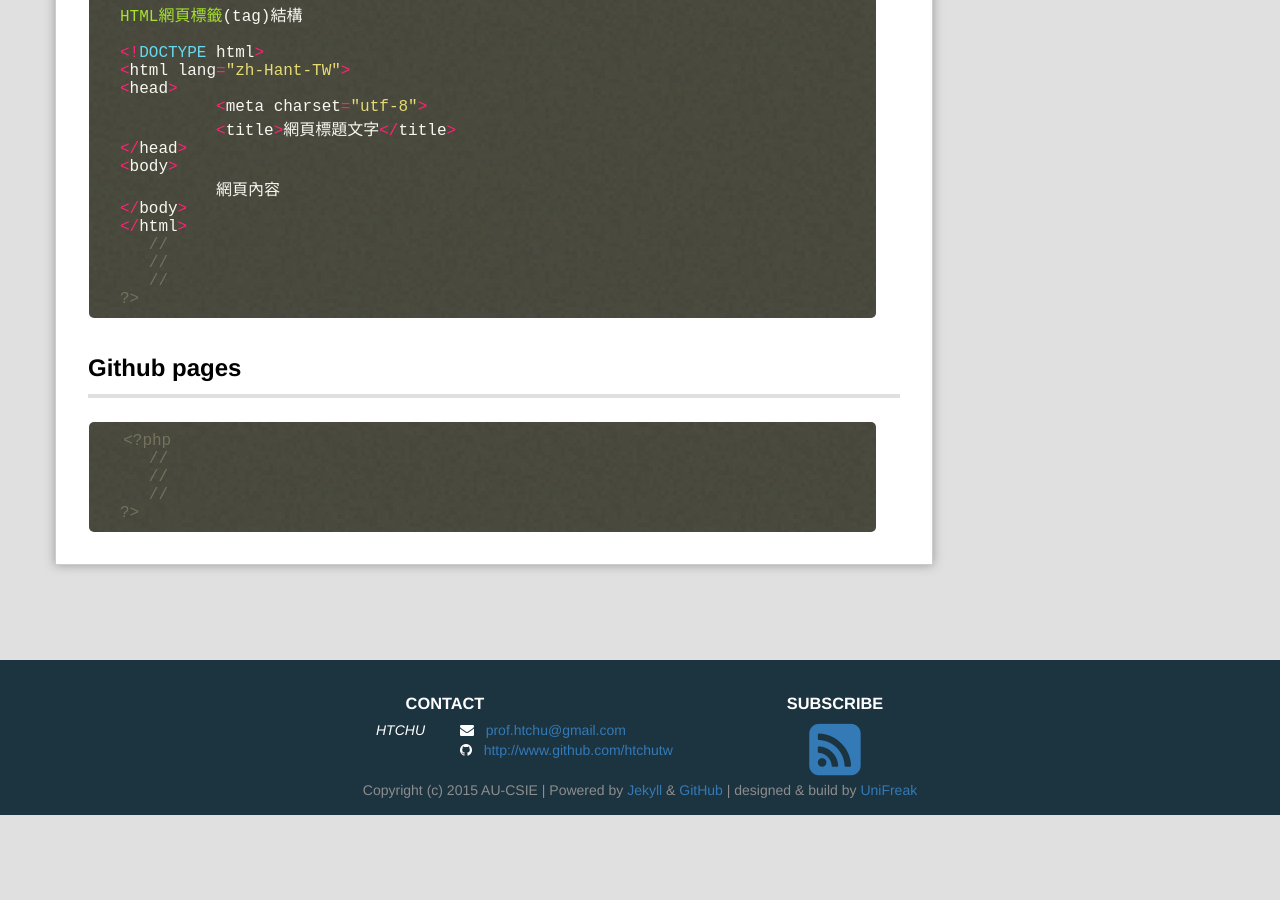
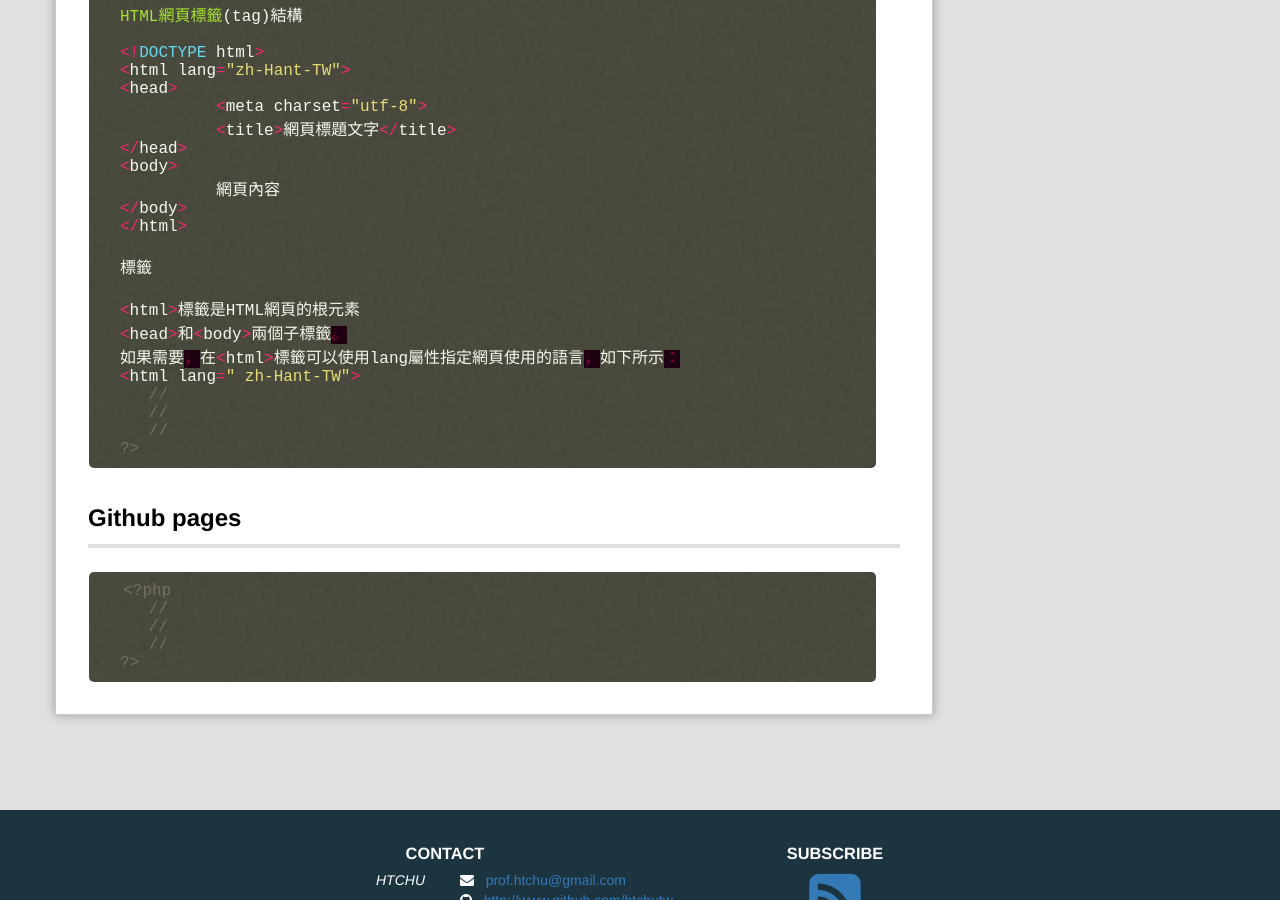
Before and after one commit to laoshay/webcourse, a Jekyll site: the page built from _posts/2017-10-18-Class5.md, in a window 1280 px wide and 900 px high, scrolled down 1076 px. Built offline with Jekyll 4.4.1, drawn with Linux system fonts in a browser that asks for light colours; Markdown is read by kramdown in place of the engine named in the settings; comment, search, counter and statistics services are not loaded; before the commit the page ends 1891 px from its top, so only the background shows below that.

Commit message:
Update 2017-10-18-Class5.md

```diff
--- a/_posts/2017-10-18-Class5.md
+++ b/_posts/2017-10-18-Class5.md
@@ -38,6 +38,13 @@ HTML網頁標籤(tag)結構
           網頁內容
 </body>
 </html>
+
+標籤
+
+<html>標籤是HTML網頁的根元素
+<head>和<body>兩個子標籤。
+如果需要，在<html>標籤可以使用lang屬性指定網頁使用的語言，如下所示：
+<html lang=" zh-Hant-TW">
    //
    //
    //
```
